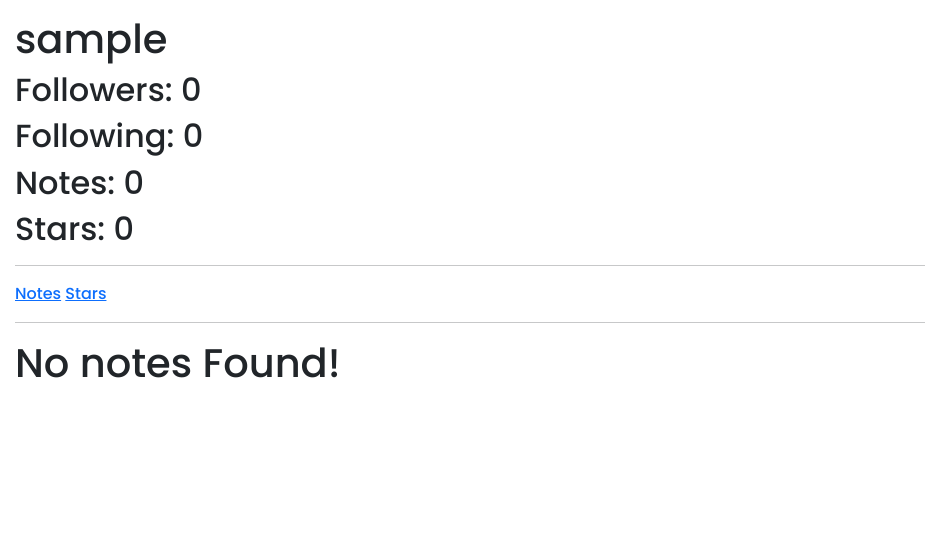
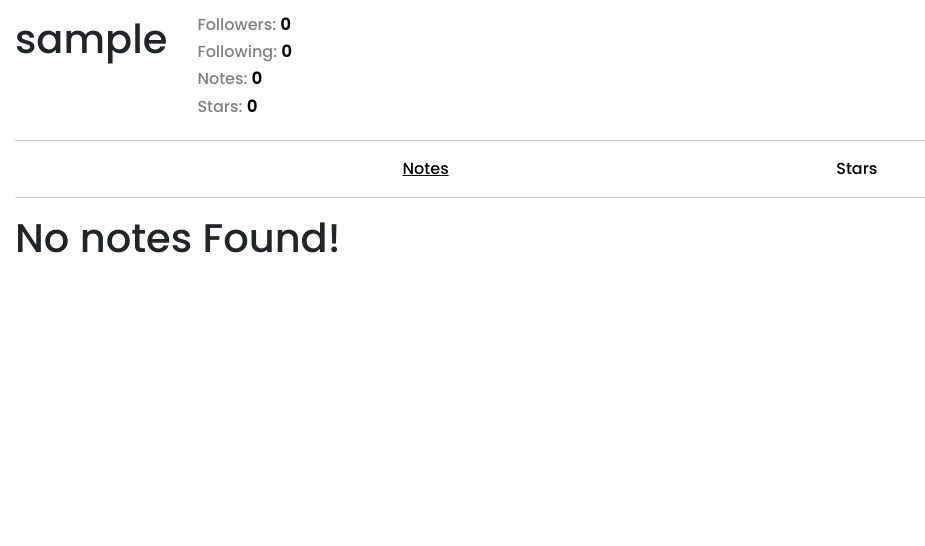
Before and after one commit to 1Pampu/noty, a Django app: a page that uses noty/templates/feed/main.html in a window 1280 px wide. Shown: the part 47-593 px from the top of the page, without its empty margins (0-925 px from the left). Run offline with Django 5.2, Linux system fonts and the light colour scheme; the visitor is signed in with stand-in values (Sample User, id 1); data comes from the database, SQL or seed files in the repository; data that the repository does not hold is empty.

Commit message:
styles profile header

```diff
--- a/noty/follows/views.py
+++ b/noty/follows/views.py
@@ -18,7 +18,7 @@ def profile(request, user):
         notes.append({'note' : note, 'star' : stared})
 
     user_data = get_user_data(request, user)
-    context = {'notes' : notes, 'user_visiting' : user_data, 'profile' : True}
+    context = {'notes' : notes, 'user_visiting' : user_data, 'profile' : True, 'profile_note_active' : True}
     return render(request, 'feed/main.html', context)
 
 @login_required
@@ -33,5 +33,5 @@ def profile_stars(request, user):
         notes.append({'note' : note, 'star' : True})
 
     user_data = get_user_data(request, user)
-    context = {'notes' : notes, 'user_visiting' : user_data, 'profile' : True}
+    context = {'notes' : notes, 'user_visiting' : user_data, 'profile' : True, 'profile_stars_active' : True}
     return render(request, 'feed/main.html', context)
--- /dev/null
+++ b/noty/static/css/profile-header.css
@@ -0,0 +1,47 @@
+#notes-stars{
+    display: flex;
+    justify-content: space-evenly;
+}
+
+#notes-stars a{
+    text-decoration: none;
+    color: black;
+}
+
+.active{
+    text-decoration: underline  !IMPORTANT;
+}
+
+#header-container{
+    display: flex;
+    flex-wrap: wrap;
+}
+
+.stats-title{
+    color: grey;
+}
+
+.stats-number{
+    color: black;
+    font-weight: 600;
+}
+
+#user-follow-container{
+    margin-right: 30px;
+}
+
+#follow-button{
+    background-color: #FF6961;
+    border-radius: 2px;
+    border: 1px solid black;
+    width: 100%;
+    color: white;
+}
+
+#unfollow-button{
+    background-color: lightslategray;
+    border-radius: 2px;
+    border: 1px solid black;
+    width: 100%;
+    color: black;
+}
--- a/noty/templates/feed/main.html
+++ b/noty/templates/feed/main.html
@@ -6,6 +6,9 @@
     <link rel="stylesheet" href="{% static 'css/create-button.css' %}">
     <link rel="stylesheet" href="{% static 'css/note-colors.css' %}">
     <link rel="stylesheet" href="{% static 'css/notes-flex.css' %}">
+    {% if profile %}
+        <link rel="stylesheet" href="{% static 'css/profile-header.css' %}">
+    {% endif %}
 {% endblock head %}
 
 {% block main %}
--- a/noty/templates/global/parts/profile-header.html
+++ b/noty/templates/global/parts/profile-header.html
@@ -1,27 +1,33 @@
+<div id='header-container'>
+    <div id='user-follow-container'>
         <h1>{{user_visiting.username}}</h1>
-<h2>Followers: {{user_visiting.followers}}</h2>
-<h2>Following: {{user_visiting.following}}</h2>
-<h2>Notes: {{user_visiting.total_notes}}</h2>
-<h2>Stars: {{user_visiting.stars}}</h2>
         {% if user.username == user_visiting.username %}
         {% elif user_visiting.actual_following == False %}
             <form action="" method='POST'>
                 {% csrf_token %}
-        <button type='submit'>Follow</button>
+                <button type='submit' id='follow-button'>Follow</button>
             </form>
         {% elif user_visiting.actual_following %}
             <form action="" method='POST'>
                 {% csrf_token %}
                 <input type="hidden" name="_method" value="DELETE">
-        <button type='submit'>UnFollow</button>
+                <button type='submit'  id='unfollow-button'>UnFollow</button>
             </form>
         {% endif %}
+    </div>
+    <div>
+        <h6 class='stats-title'>Followers: <span class='stats-number'>{{user_visiting.followers}}</span></h6>
+        <h6 class='stats-title'>Following: <span class='stats-number'>{{user_visiting.following}}</span></h6>
+        <h6 class='stats-title'>Notes: <span class='stats-number'>{{user_visiting.total_notes}}</span></h6>
+        <h6 class='stats-title'>Stars: <span class='stats-number'>{{user_visiting.stars}}</span></h6>
+    </div>
+</div>
 
 <hr>
 
 <div id='notes-stars'>
-    <a href="{% url 'profile' user=user_visiting.username %}">Notes</a>
-    <a href="{% url 'profile-stars' user=user_visiting.username %}">Stars</a>
+    <a href="{% url 'profile' user=user_visiting.username %}"  {% if profile_note_active %}class="active"{% endif %}>Notes</a>
+    <a href="{% url 'profile-stars' user=user_visiting.username %}"  {% if profile_stars_active %}class="active"{% endif %}>Stars</a>
 </div>
 
 <hr>
```
Lines whose indentation alone changed are shown as unchanged.
